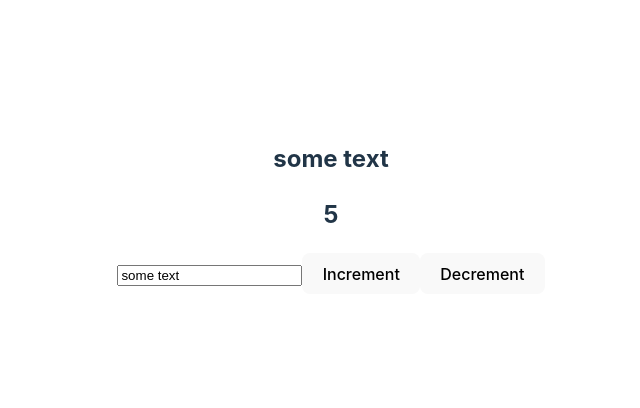
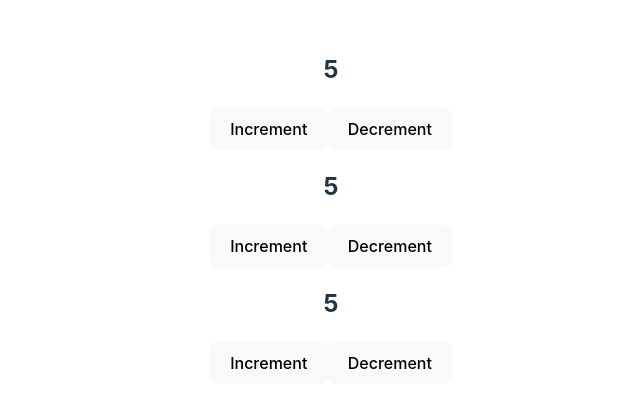
Before and after one commit to UMAtaullin/react-fc, a React (Vite) app: page / in a window 1280 px wide. Shown: the part 192-600 px from the top of the page, without its empty margins (309-949 px from the left). Built offline with nearby package versions, Linux system fonts and the light colour scheme.

Commit message:
create FC Counter

```diff
--- a/src/App.jsx
+++ b/src/App.jsx
@@ -2,32 +2,17 @@ import { useState } from 'react'
 import reactLogo from './assets/react.svg'
 import viteLogo from '/vite.svg'
 import './App.css'
+import Counter from './components/Counter'
 
 function App() {
 
-  const [likes, setLikes] = useState(5)
-  const [value, setValues] = useState('some text')
-
-  function plus() {
-    setLikes(likes + 1)
-  }
-  function minus() {
-    setLikes(likes - 1)
-  }
-
-  return (
-    <>
-      <h2>{value}</h2>
-      <h2>{likes}</h2>
-      <input
-        type="text"
-        value={value}
-        onChange={e => setValues(e.target.value)}
-        />
-      <button onClick={plus}>Increment</button>
-      <button onClick={minus}>Decrement</button>
-    </>
-  )
+ return (
+   <div className="App">
+     <Counter/>
+     <Counter/>
+     <Counter/>
+   </div>
+ )
 }
 
 export default App
--- /dev/null
+++ b/src/components/Counter.jsx
@@ -0,0 +1,23 @@
+import { useState } from 'react'
+
+const Counter = () => {
+  const [count, setCount] = useState(5)
+
+  function plus() {
+    setCount(count + 1)
+  }
+  function minus() {
+    setCount(count - 1)
+  }
+
+  return (
+    <>
+      <h2>{count}</h2>
+
+      <button onClick={plus}>Increment</button>
+      <button onClick={minus}>Decrement</button>
+    </>
+  )
+}
+
+export default Counter
```
